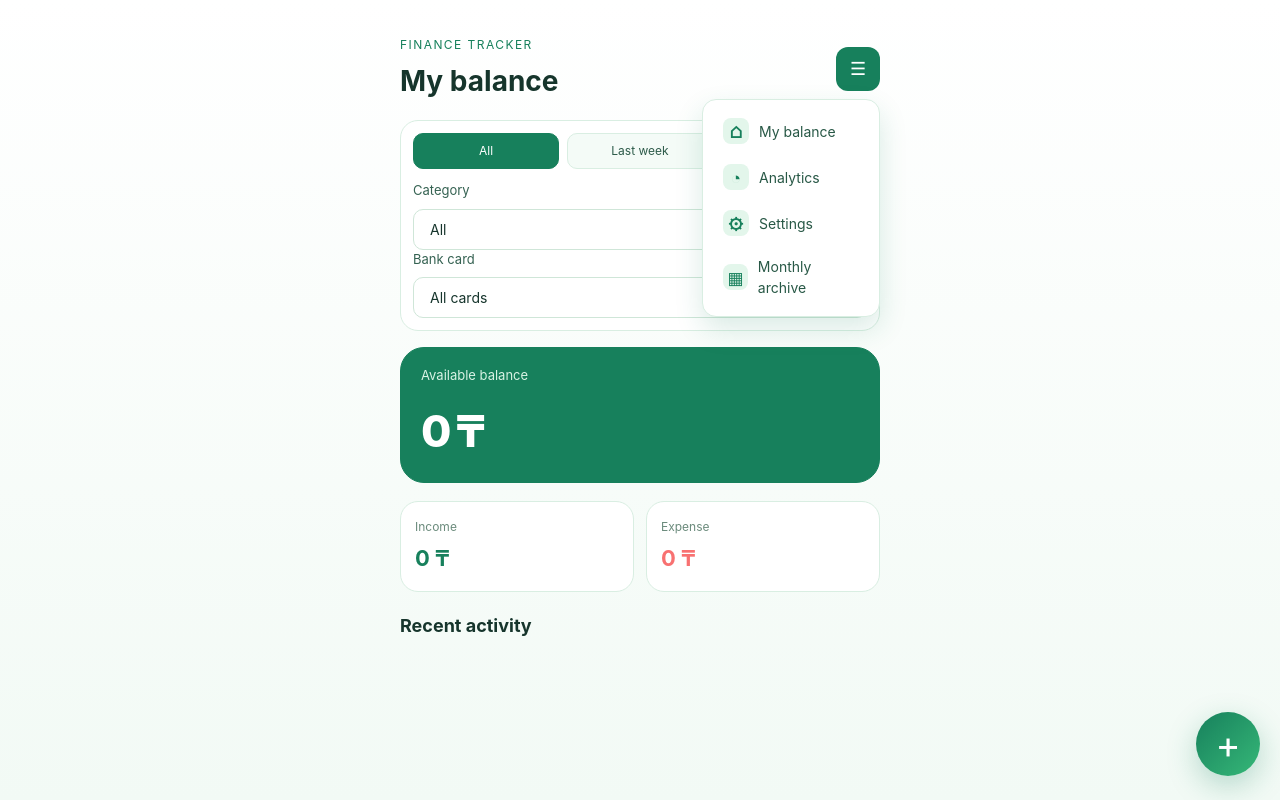
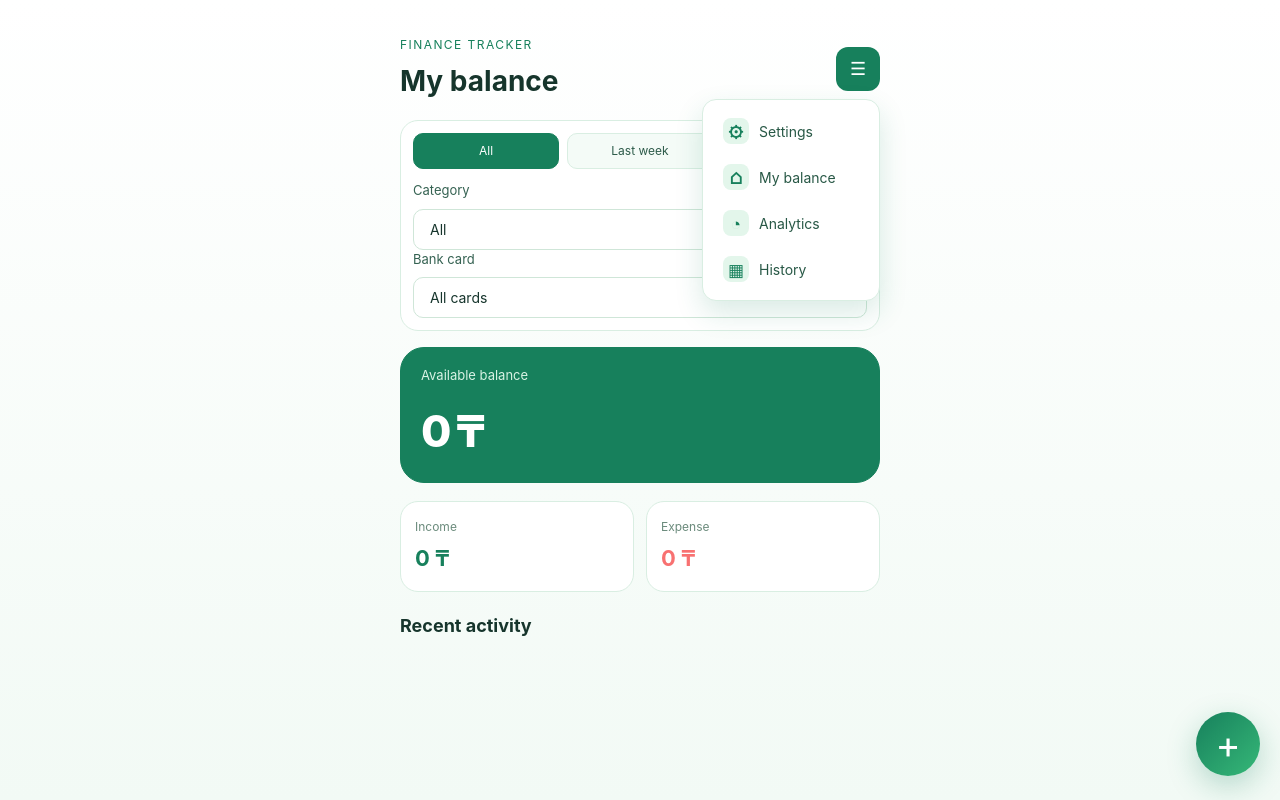
Before and after one commit to ParmanBekarys/FinanceTracker, a React (Vite) app: page / in a window 1280 px wide. Both pictures are taken after a click on the button "Open menu". Built offline with nearby package versions, Linux system fonts and the light colour scheme.

Commit message:
Rename archive to history and move settings

```diff
--- a/src/App.jsx
+++ b/src/App.jsx
@@ -421,7 +421,7 @@ function App() {
       <header className="topbar">
         <div>
           <p className="eyebrow">Finance Tracker</p>
-          <h1>{activePage === 'analytics' ? 'Analytics' : activePage === 'settings' ? 'Settings' : activePage === 'archive' ? 'Monthly archive' : activePage === 'month' ? 'Month details' : 'My balance'}</h1>
+          <h1>{activePage === 'analytics' ? 'Analytics' : activePage === 'settings' ? 'Settings' : activePage === 'archive' ? 'History' : activePage === 'month' ? 'Month details' : 'My balance'}</h1>
         </div>
         <div className="menu-wrap">
           <button
@@ -436,6 +436,10 @@ function App() {
 
           {isMenuOpen && (
             <div className="app-menu">
+              <button type="button" onClick={() => navigateTo('settings')}>
+                <span className="app-menu-icon" aria-hidden="true">⚙︎</span>
+                <span>Settings</span>
+              </button>
               <button type="button" onClick={() => navigateTo('balance')}>
                 <span className="app-menu-icon" aria-hidden="true">⌂</span>
                 <span>My balance</span>
@@ -444,13 +448,9 @@ function App() {
                 <span className="app-menu-icon" aria-hidden="true">◔</span>
                 <span>Analytics</span>
               </button>
-              <button type="button" onClick={() => navigateTo('settings')}>
-                <span className="app-menu-icon" aria-hidden="true">⚙︎</span>
-                <span>Settings</span>
-              </button>
               <button type="button" onClick={() => navigateTo('archive')}>
                 <span className="app-menu-icon" aria-hidden="true">▦</span>
-                <span>Monthly archive</span>
+                <span>History</span>
               </button>
             </div>
           )}
@@ -739,7 +739,7 @@ function App() {
         <section className={activePage === 'archive' ? 'archive-panel' : 'archive-panel hidden-panel'}>
           <div className="archive-heading">
             <p className="eyebrow">History</p>
-            <h2>Monthly expenses</h2>
+            <h2>History</h2>
             <p>Every year, month, and day is collected in one place.</p>
             <label className="archive-account-filter">
               Bank card
@@ -861,7 +861,7 @@ function App() {
 
         <section className={activePage === 'month' ? 'archive-panel month-detail-panel' : 'archive-panel hidden-panel'}>
           <button type="button" className="back-to-archive" onClick={() => { setSelectedDayKey(null); setActivePage('archive') }}>
-            ‹ Monthly archive
+            ‹ History
           </button>
 
           {monthlyArchive.flatMap((yearGroup) => yearGroup.months.map((monthGroup) => ({
```
